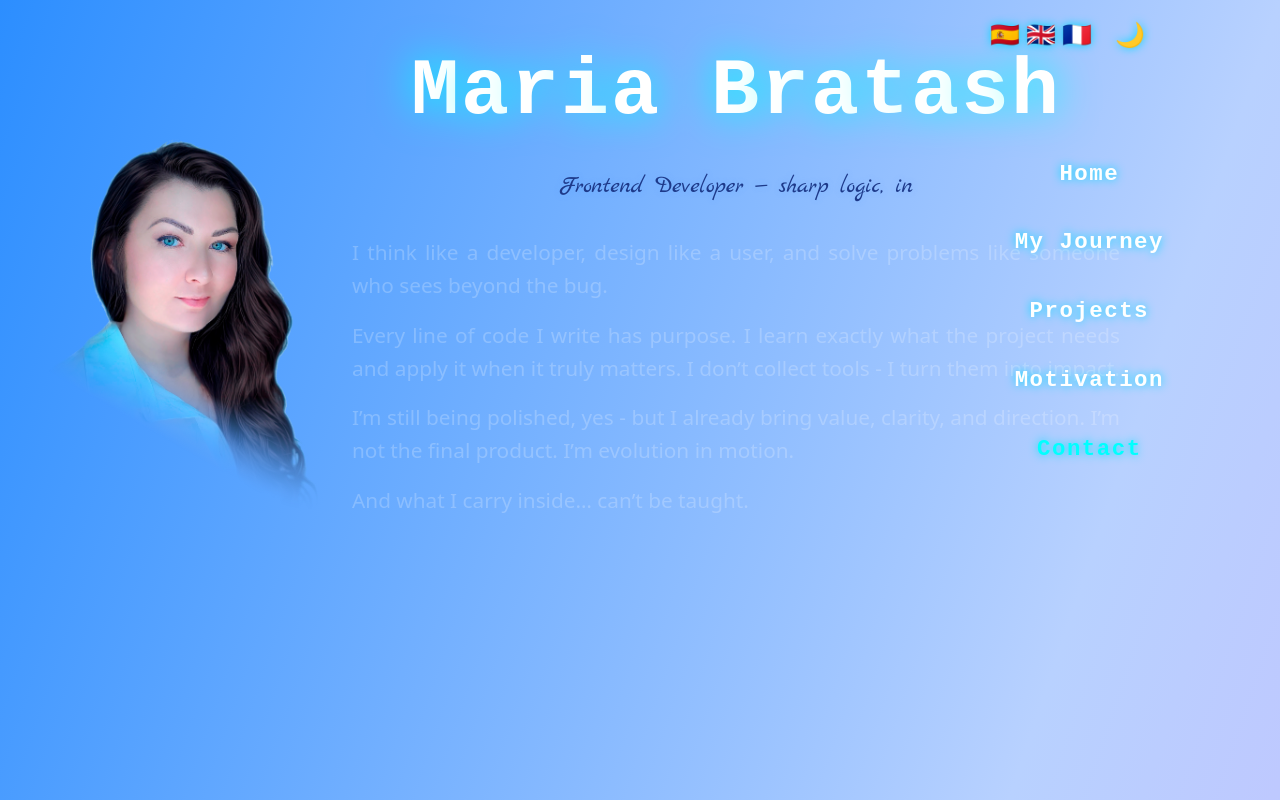
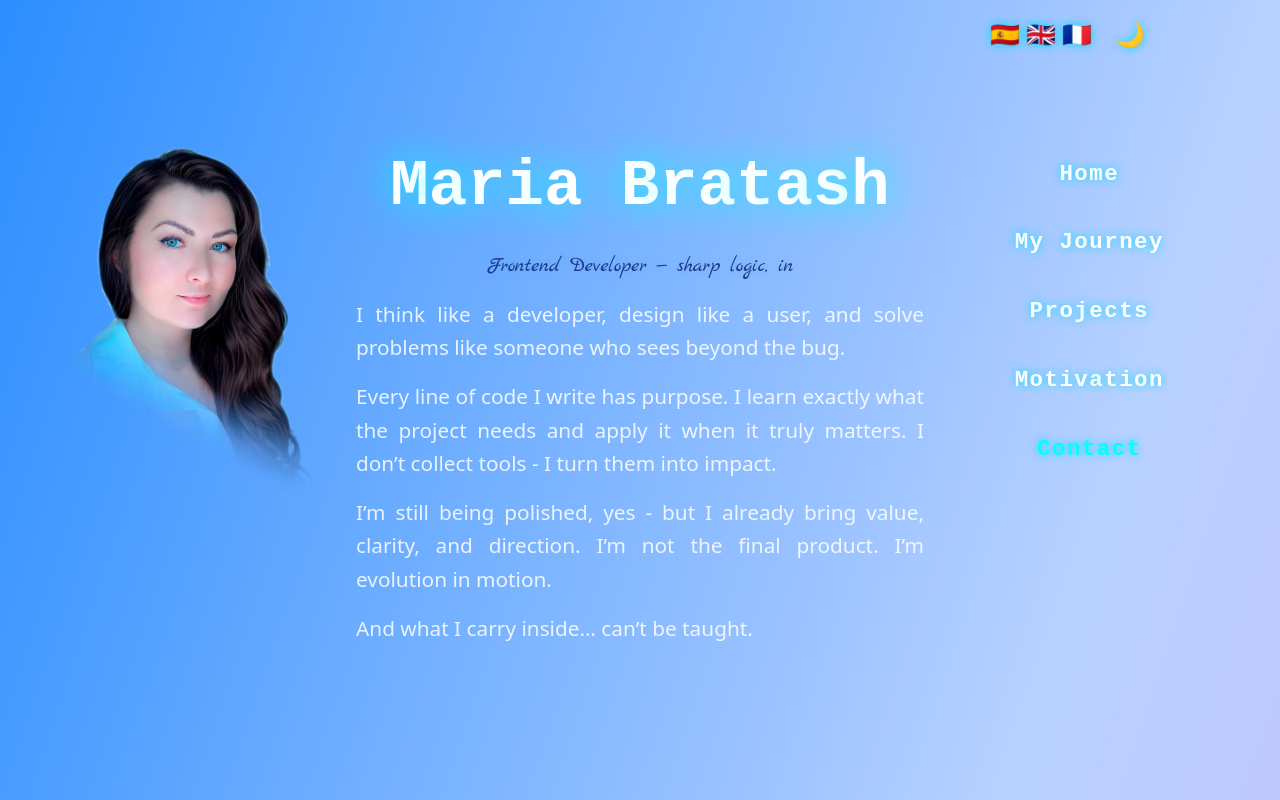
Before and after one commit to MeryBr/personal-website, a React (Vite) app: page / in a window 1280 px wide. Shown: the top 800 px of the page. Built offline with nearby package versions, Linux system fonts and the light colour scheme.

Commit message:
style: center-align hero layout and fix text colors for both themes

```diff
--- a/src/components/Header.css
+++ b/src/components/Header.css
@@ -1,145 +1,27 @@
 .hero {
-    position: relative;
-    height: 100vh;
     display: flex;
     justify-content: center;
-    align-items: flex-start;
-    padding-top: 4vh;
-    text-align: center;
-    flex-wrap: wrap;
-    z-index: 10;
+    align-items: center;
+    min-height: 100vh;
+    padding: 2rem;
 }
 
-.hero__content {
-    max-width: 800px;
-    z-index: 3;
+.hero__content-with-photo {
+    display: grid;
+    grid-template-columns: 1fr 2fr 1fr;
+    gap: 2rem;
+    width: 100%;
+    max-width: 1200px;
+    margin: 0 auto;
+    align-items: start;
 }
 
-.hero__content h1 {
-    display: flex;
-    justify-content: center;
-    flex-wrap: wrap;
-    font-family: 'Courier New', monospace;
-    font-size: 4rem;
-    font-weight: bold;
-    letter-spacing: 2px;
-    margin-bottom: 1rem;
-    color: #ffffff;
-    text-shadow: 0 0 40px #0ff;
-}
-
-.letter {
-    display: inline-block;
-    font-family: 'Courier New', monospace;
-    font-size: 5rem;
-    color: #ffffff;
-    text-shadow: 0 0 40px #0ff;
-    transition: color 0.3s ease;
-}
-
-html:not(.dark) .hero-slogan {
-    font-family: 'Marck Script', cursive;
-    font-size: 1.5rem;
-    color: #1e3a8a;
-    text-shadow: 0 0 6px rgba(96, 165, 250, 0.3);
-    margin-bottom: 1rem;
-    text-align: center;
-    white-space: pre-wrap;
-    display: inline-block;
-}
-
-html.dark .hero-slogan {
-    font-family: 'Marck Script', cursive;
-    font-size: 1.5rem;
-    color: #93c5fd;
-    text-shadow: 0 0 15px #93c5fd;
-    margin-bottom: 1rem;
-    text-align: center;
-    white-space: pre-wrap;
-    display: inline-block;
-}
-
-
-@keyframes blink {
-    50% {
-        opacity: 0;
-    }
-}
-
-.hero-subtext,
-.intro-text {
-    font-size: 1.4rem;
-    color: white;
-    opacity: 0.85;
-    margin-top: 1.5rem;
-    display: block;
-    line-height: 1.6;
-    max-width: 80ch;
-    text-align: justify;
-    margin-left: auto;
-    margin-right: auto;
-    padding: 0 1rem;
-
-    overflow-wrap: break-word;
-    word-break: break-word;
-    hyphens: auto;
-}
-
-.intro-text {
-    font-size: 1.3rem;
-    color: white;
-    opacity: 0;
-    max-width: 80ch;
-    line-height: 1.4;
-    text-align: justify;
-    margin: 1rem auto 0;
-    padding: 0 1rem;
-
-    word-break: break-word;
-    overflow-wrap: break-word;
-    hyphens: auto;
-
-    animation: fadeInIntro 1.2s ease-out 3.5s forwards;
-}
-
-@keyframes fadeInIntro {
-    to {
-        opacity: 0.85;
-    }
-}
-
-.intro-text p {
-    margin-bottom: 1rem;
-    line-height: 1.6;
-    word-break: keep-word;
-    overflow-wrap: break-word;
-    hyphens: manual;
-}
-
-
-.sub-letter {
-    opacity: 0;
-    display: inline-block;
-    transform: translateY(10px);
-    animation: fadeUp 0.4s ease-out forwards;
-}
-
-@keyframes fadeUp {
-    to {
-        opacity: 0.85;
-        transform: translateY(0);
-    }
-}
-
-.hero-photo {
-    width: 300px;
+.hero__content-with-photo>img.hero-photo {
+    width: 100%;
+    max-width: 300px;
     height: auto;
     object-fit: cover;
-    position: absolute;
-    top: 100px;
-    left: 30px;
-    z-index: 1;
-
+    justify-self: center;
     -webkit-mask-image:
         linear-gradient(to right, transparent 0%, black 20%),
         linear-gradient(to top, transparent 0%, black 30%),
@@ -154,53 +36,67 @@ html.dark .hero-slogan {
     mask-repeat: no-repeat;
 }
 
-.hero-photo::after {
-    content: "";
-    position: absolute;
-    bottom: 0;
-    left: 0;
+.hero-text {
+    max-width: 1000px;
     width: 100%;
-    height: 40%;
-    background: linear-gradient(to bottom, rgba(255, 255, 255, 0) 0%, #ffffff 100%);
-    pointer-events: none;
-    z-index: 2;
-}
-
-.hero-text {
-    margin-left: 320px;
-    position: relative;
     z-index: 3;
 }
 
-@media (max-width: 768px) {
-    .hero {
-        flex-direction: column;
-        align-items: center;
-        padding-top: 8vh;
+.hero-title {
+    display: flex;
+    justify-content: center;
+    flex-wrap: wrap;
+    font-size: 4rem;
+    font-family: 'Courier New', monospace;
+    font-weight: bold;
+    color: white;
+    text-shadow: 0 0 40px #0ff;
+    margin-bottom: 1rem;
+}
+
+.hero-slogan {
+    font-family: 'Marck Script', cursive;
+    font-size: 1.3rem;
+    color: #93c5fd;
+    text-shadow: 0 0 15px #93c5fd;
+    margin-bottom: 1rem;
+    text-align: center;
+}
+
+html:not(.dark) .hero-slogan {
+    color: #1e3a8a;
+    text-shadow: 0 0 6px rgba(96, 165, 250, 0.3);
+}
+
+.hero-subtext p {
+    font-size: 1.3rem;
+    color: white;
+    opacity: 0.85;
+    line-height: 1.6;
+    text-align: justify;
+    margin-bottom: 1rem;
+}
+
+
+@media (max-width: 1024px) {
+    .hero__content-with-photo {
+        grid-template-columns: 1fr;
+        text-align: center;
+        justify-items: center;
     }
 
-    .hero-photo {
-        position: static;
+    .hero__content-with-photo>img.hero-photo {
         width: 180px;
-        margin-bottom: 1.5rem;
+        max-width: 100%;
         mask-image: none;
         -webkit-mask-image: none;
     }
 
-    .hero-text {
-        margin-left: 0;
+    .hero-title {
+        font-size: 2.5rem;
     }
 
-    .hero__content h1 {
-        font-size: 2.8rem;
-    }
-
-    .letter {
-        font-size: 2.8rem;
-    }
-
-    .hero-subtext {
-        font-size: 1.2rem;
-        padding: 0 1rem;
+    .hero-text {
+        max-width: 90%;
     }
 }
--- a/src/components/Header.tsx
+++ b/src/components/Header.tsx
@@ -49,7 +49,7 @@ const Header: React.FC = () => {
 
   return (
     <header className="hero">
-      <div className="hero__content-with-photo w-full px-4 relative">
+      <div className="hero__content-with-photo">
         <img
           src="/personal-website/AirBrush_20250503131434.png"
           alt="Perfil"
@@ -63,9 +63,7 @@ const Header: React.FC = () => {
                 <MatrixLetter key={i} targetChar={char} delay={0.1 * i + 0.5} />
               ))}
             </h1>
-
             <HandwrittenSlogan text={t('slogan')} delay={60} />
-
             <div className="hero-subtext intro-text">
               {introText.split('\n\n').map((paragraph, i) => (
                 <p key={i}>{paragraph}</p>
@@ -73,8 +71,12 @@ const Header: React.FC = () => {
             </div>
           </div>
         </div>
+
+        <div></div>
       </div>
     </header>
+
+
 
 
   )
```
